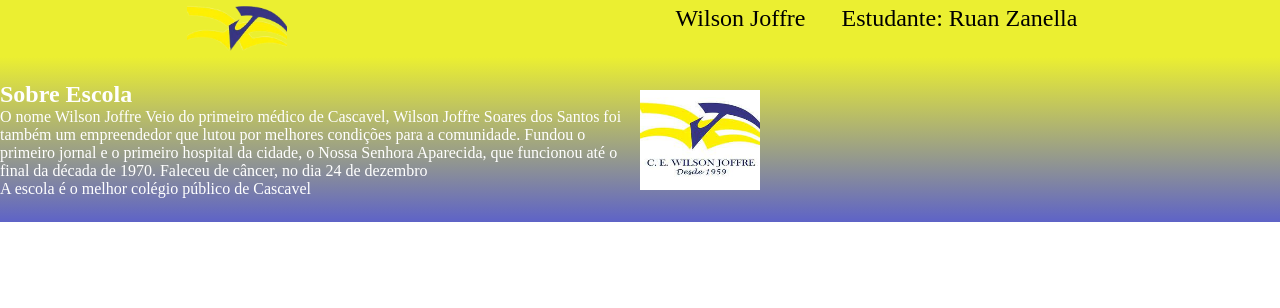
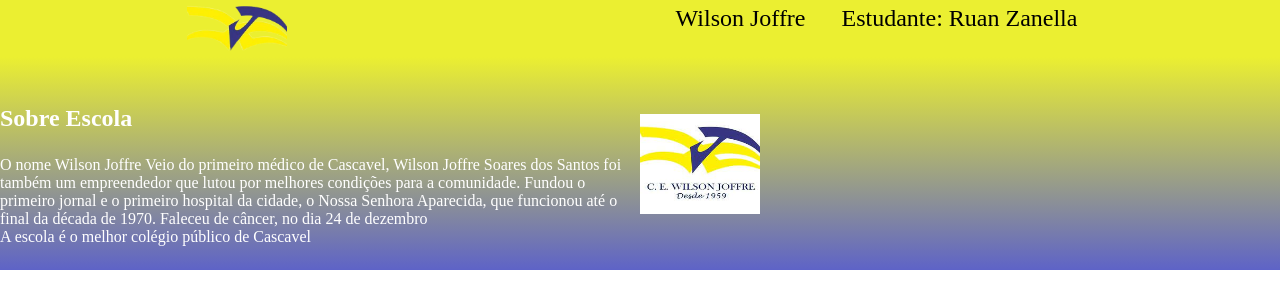
Before and after one commit to dasxtes/projeto-figma-2d, a plain HTML site: page index.html in a window 1280 px wide. Drawn offline with Linux system fonts and the light colour scheme.

Commit message:
efWEFWWFWEW

```diff
--- a/style.css
+++ b/style.css
@@ -44,4 +44,10 @@ width: 100px
 .escoola-div-conteudo{
 
    width: 50%;
+
 }
+.escola-titulo{
+
+   padding: 24px 0;
+
+}
```
